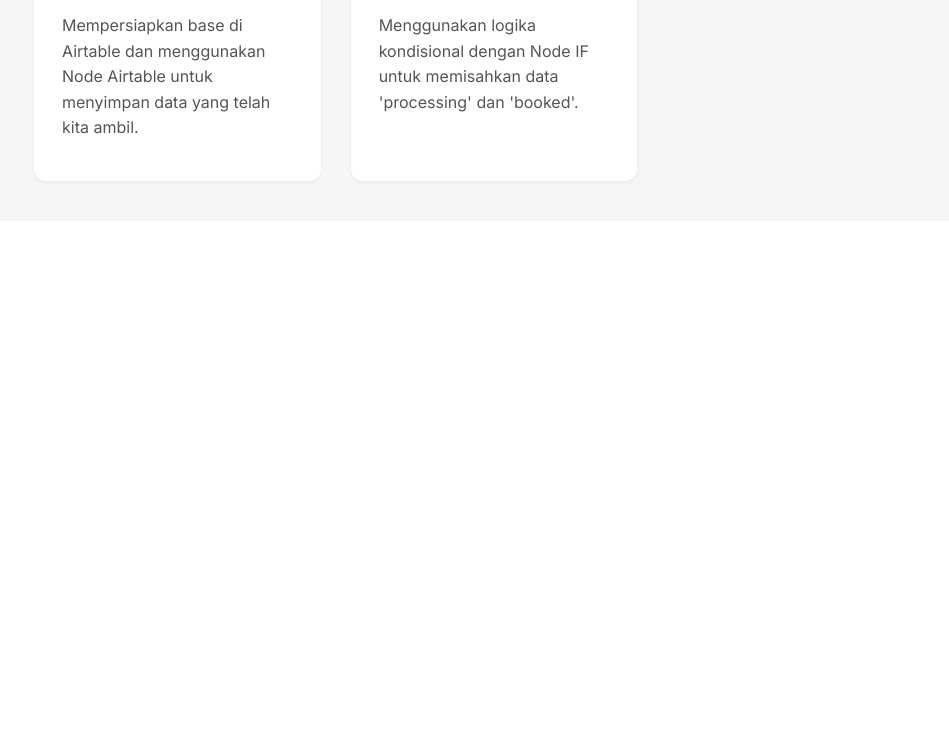
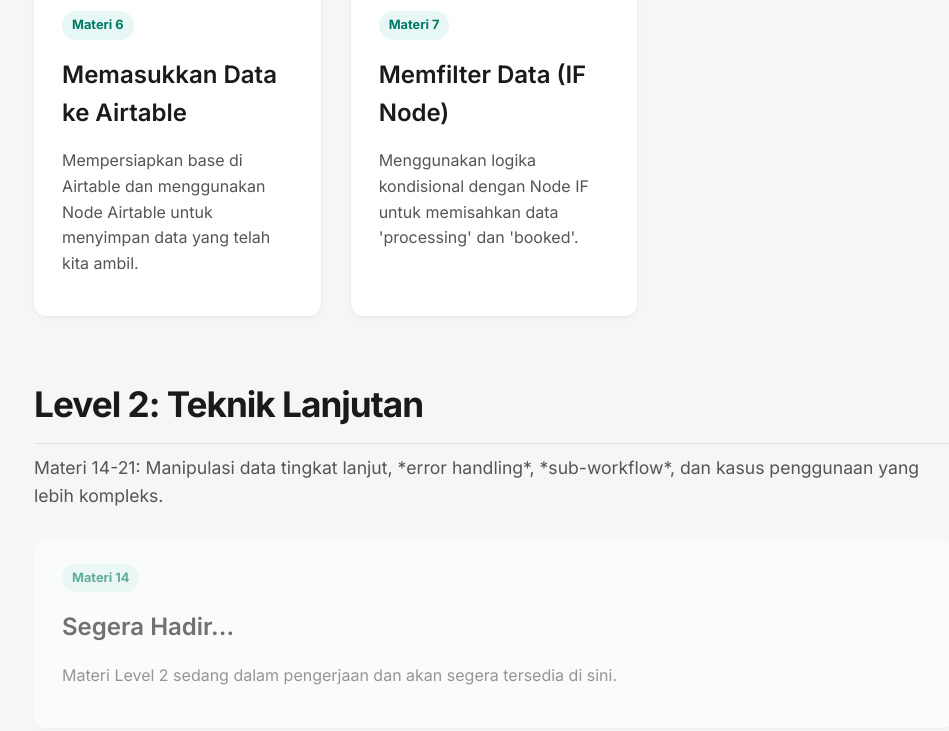
Before and after one commit to naufalnab/belajar-n8n, an Eleventy site: page index.html in a window 1280 px wide. Shown: the part 1321-2052 px from the top of the page, without its empty margins (146-1095 px from the left). Before the commit the page ends 1542 px from the top, so only its background shows below. Built offline with nearby package versions, Linux system fonts and the light colour scheme; Eleventy itself is replaced by a stand-in of ours; files that its build step writes are made by us from their sources.

Commit message:
feat(homepage): Restrukturisasi homepage menjadi Level 1 & Level 2
Memperbarui 'index.html' untuk mengelompokkan materi ke dalam
dua bagian: "Level 1" (Materi 0-13) dan "Level 2" (Materi 14-21).

- Menambahkan struktur <section> dan judul <h2> baru di HTML.
- Menambahkan style CSS untuk '.level-section', '.level-title',
  dan '.level-description'.
- Menambahkan kartu "Segera Hadir" (Coming Soon) di bagian Level 2.

```diff
--- a/assets/style.css
+++ b/assets/style.css
@@ -477,6 +477,36 @@ blockquote {
 }
 
 /* ======================================================= */
+/* STYLE UNTUK HOMEPAGE (TAMBAHAN LEVEL) */
+/* ======================================================= */
+.homepage-main {
+  /* Hapus padding default jika ada */
+  padding: 0;
+}
+
+.level-section {
+  /* Beri jarak antar bagian Level 1 dan Level 2 */
+  margin-bottom: 60px;
+}
+
+.level-title {
+  font-size: 2.2rem;
+  font-weight: 700;
+  color: var(--header-color);
+  letter-spacing: -1px;
+  margin-bottom: 10px;
+  padding-bottom: 10px;
+  border-bottom: 1px solid var(--border-color);
+}
+
+.level-description {
+  font-size: 1.1rem;
+  color: var(--text-color-light);
+  margin-top: 0;
+  margin-bottom: 30px;
+}
+
+/* ======================================================= */
 /* STYLE UNTUK NAVIGASI HALAMAN (PREV/NEXT) */
 /* ======================================================= */
 .page-navigation {
@@ -516,6 +546,8 @@ blockquote {
   /* Jika hanya ada tombol next, paskan ke kanan */
   margin-left: auto;
 }
+
+
 
 /* ======================================================= */
 /* Responsif (DIPERBARUI) */
--- a/docs/assets/style.css
+++ b/docs/assets/style.css
@@ -477,6 +477,36 @@ blockquote {
 }
 
 /* ======================================================= */
+/* STYLE UNTUK HOMEPAGE (TAMBAHAN LEVEL) */
+/* ======================================================= */
+.homepage-main {
+  /* Hapus padding default jika ada */
+  padding: 0;
+}
+
+.level-section {
+  /* Beri jarak antar bagian Level 1 dan Level 2 */
+  margin-bottom: 60px;
+}
+
+.level-title {
+  font-size: 2.2rem;
+  font-weight: 700;
+  color: var(--header-color);
+  letter-spacing: -1px;
+  margin-bottom: 10px;
+  padding-bottom: 10px;
+  border-bottom: 1px solid var(--border-color);
+}
+
+.level-description {
+  font-size: 1.1rem;
+  color: var(--text-color-light);
+  margin-top: 0;
+  margin-bottom: 30px;
+}
+
+/* ======================================================= */
 /* STYLE UNTUK NAVIGASI HALAMAN (PREV/NEXT) */
 /* ======================================================= */
 .page-navigation {
@@ -516,6 +546,8 @@ blockquote {
   /* Jika hanya ada tombol next, paskan ke kanan */
   margin-left: auto;
 }
+
+
 
 /* ======================================================= */
 /* Responsif (DIPERBARUI) */
--- a/index.html
+++ b/index.html
@@ -35,7 +35,17 @@
         </div>
       </header>
 
-      <main class="card-list">
+      <main class="homepage-main">
+        <section class="level-section">
+          <h2 class="level-title">
+            Level 1: Dasar-Dasar & Alur Kerja Pertama
+          </h2>
+          <p class="level-description">
+            Materi 0-13: Pengenalan, setup, mengambil data, memfilter, dan
+            membangun alur kerja studi kasus Nathan.
+          </p>
+
+          <div class="card-list">
             <a href="materi-0/index.html" class="card">
               <div class="card-content">
                 <span class="card-number">Materi 0</span>
@@ -52,8 +62,8 @@
                 <span class="card-number">Materi 1</span>
                 <h2 class="card-title">Menjelajahi Editor UI</h2>
                 <p class="card-description">
-              Mengenal antarmuka pengguna n8n. Mulai dari Panel Sisi Kiri, Top
-              Bar, Kanvas, dan konsep dasar Node.
+                  Mengenal antarmuka pengguna n8n. Mulai dari Panel Sisi Kiri,
+                  Top Bar, Kanvas, dan konsep dasar Node.
                 </p>
               </div>
             </a>
@@ -74,8 +84,8 @@
                 <span class="card-number">Materi 3</span>
                 <h2 class="card-title">Mengotomatiskan Kasus Dunia Nyata</h2>
                 <p class="card-description">
-              Membedah studi kasus nyata (Nathan) untuk merancang workflow yang
-              lebih kompleks: API, IF, Discord, & Google Sheets.
+                  Membedah studi kasus nyata (Nathan) untuk merancang workflow
+                  yang lebih kompleks: API, IF, Discord, & Google Sheets.
                 </p>
               </div>
             </a>
@@ -84,8 +94,8 @@
                 <span class="card-number">Materi 4</span>
                 <h2 class="card-title">Merancang Alur Kerja (Workflow)</h2>
                 <p class="card-description">
-              Memecah masalah Nathan menjadi 8 langkah praktis dan merancang
-              diagram alur kerja yang akan kita bangun.
+                  Memecah masalah Nathan menjadi 8 langkah praktis dan
+                  merancang diagram alur kerja yang akan kita bangun.
                 </p>
               </div>
             </a>
@@ -94,8 +104,8 @@
                 <span class="card-number">Materi 5</span>
                 <h2 class="card-title">Mengambil Data (HTTP Request)</h2>
                 <p class="card-description">
-              Langkah pertama pembangunan: menggunakan Node HTTP Request untuk
-              mengambil data dari API data warehouse eksternal.
+                  Langkah pertama pembangunan: menggunakan Node HTTP Request
+                  untuk mengambil data dari API data warehouse eksternal.
                 </p>
               </div>
             </a>
@@ -104,8 +114,8 @@
                 <span class="card-number">Materi 6</span>
                 <h2 class="card-title">Memasukkan Data ke Airtable</h2>
                 <p class="card-description">
-              Mempersiapkan base di Airtable dan menggunakan Node Airtable untuk
-              menyimpan data yang telah kita ambil.
+                  Mempersiapkan base di Airtable dan menggunakan Node Airtable
+                  untuk menyimpan data yang telah kita ambil.
                 </p>
               </div>
             </a>
@@ -114,11 +124,35 @@
                 <span class="card-number">Materi 7</span>
                 <h2 class="card-title">Memfilter Data (IF Node)</h2>
                 <p class="card-description">
-              Menggunakan logika kondisional dengan Node IF untuk memisahkan
-              data 'processing' dan 'booked'.
+                  Menggunakan logika kondisional dengan Node IF untuk
+                  memisahkan data 'processing' dan 'booked'.
                 </p>
               </div>
             </a>
+            </div>
+        </section>
+
+        <section class="level-section">
+          <h2 class="level-title">Level 2: Teknik Lanjutan</h2>
+          <p class="level-description">
+            Materi 14-21: Manipulasi data tingkat lanjut, *error handling*,
+            *sub-workflow*, dan kasus penggunaan yang lebih kompleks.
+          </p>
+
+          <div class="card-list">
+            <a href="#" class="card coming-soon">
+              <div class="card-content">
+                <span class="card-number">Materi 14</span>
+                <h2 class="card-title">Segera Hadir...</h2>
+                <p class="card-description">
+                  Materi Level 2 sedang dalam pengerjaan dan akan segera
+                  tersedia di sini.
+                </p>
+              </div>
+            </a>
+
+            </div>
+        </section>
       </main>
     </div>
 
```
Also changed, not shown: docs/index.html (+47 -13 lines). Lines whose indentation alone changed are shown as unchanged.
